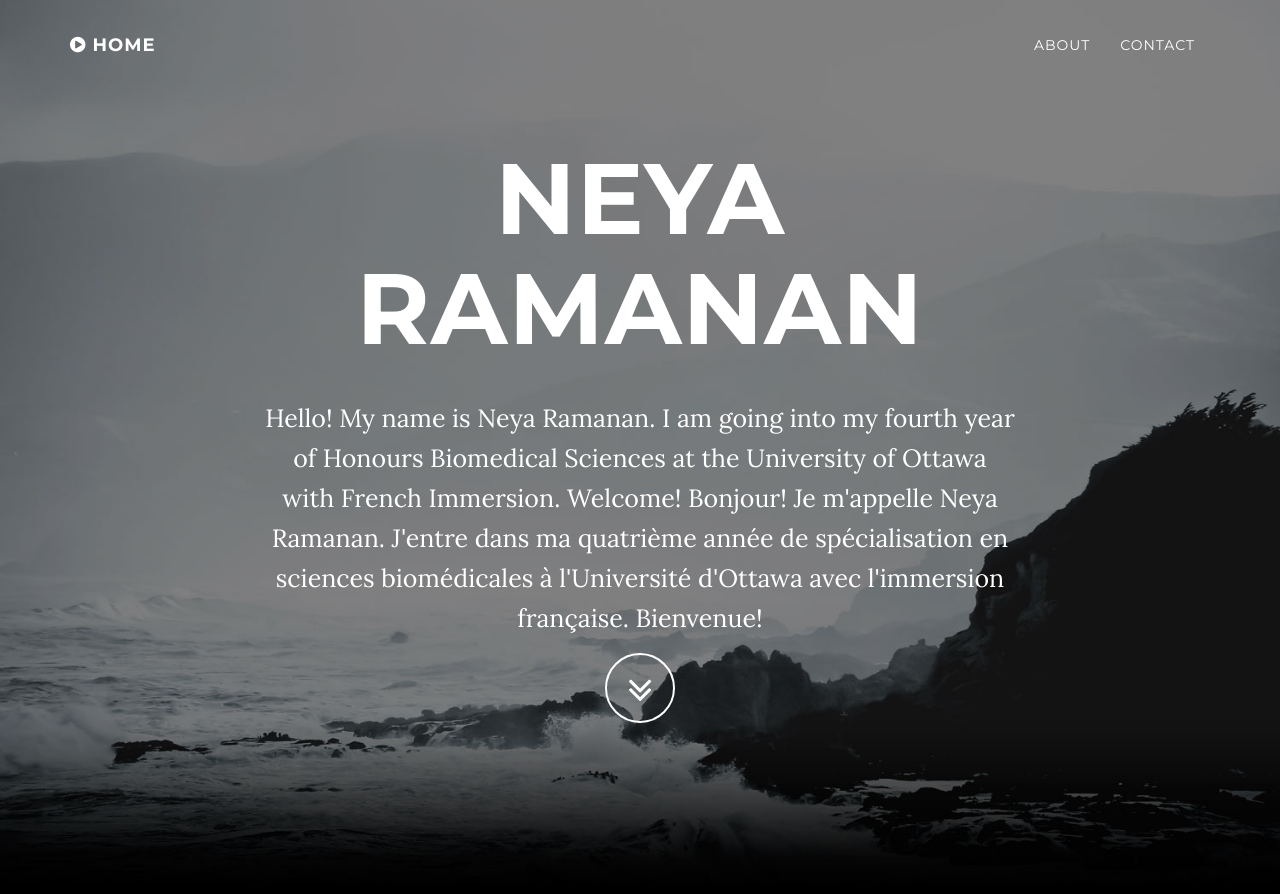
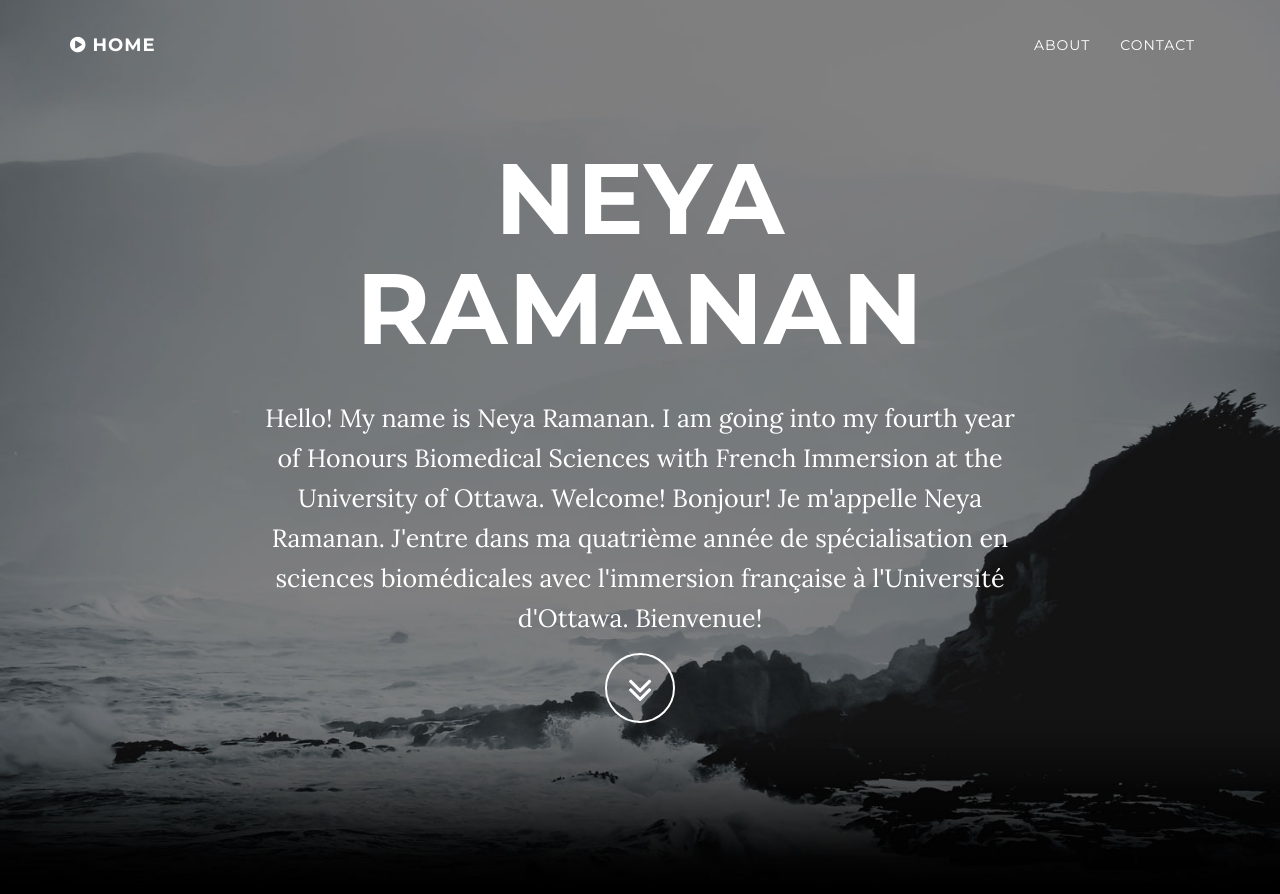
Before and after one commit to nrama080/nrama080.github.io, a Jekyll site: the page built from index.html, in a window 1280 px wide and 900 px high. Shown: the top 894 px of the window. Built offline with Jekyll 4.4.1, drawn with Linux system fonts in a browser that asks for light colours.

```diff
--- a/_config.yml
+++ b/_config.yml
@@ -2,7 +2,7 @@
 title: Neya Ramanan
 email: nrama080@uottawa.ca
 url: nrama080.github.io
-description: "Hello! My name is Neya Ramanan. I am going into my fourth year of Honours Biomedical Sciences at the University of Ottawa with French Immersion. Welcome! Bonjour! Je m'appelle Neya Ramanan. J'entre dans ma quatrième année de spécialisation en sciences biomédicales à l'Université d'Ottawa avec l'immersion française. Bienvenue!"
+description: "Hello! My name is Neya Ramanan. I am going into my fourth year of Honours Biomedical Sciences with French Immersion at the University of Ottawa. Welcome! Bonjour! Je m'appelle Neya Ramanan. J'entre dans ma quatrième année de spécialisation en sciences biomédicales avec l'immersion française à l'Université d'Ottawa. Bienvenue!"
 
 # Color settings (hex-codes without the leading hash-tag)
 color:
```
